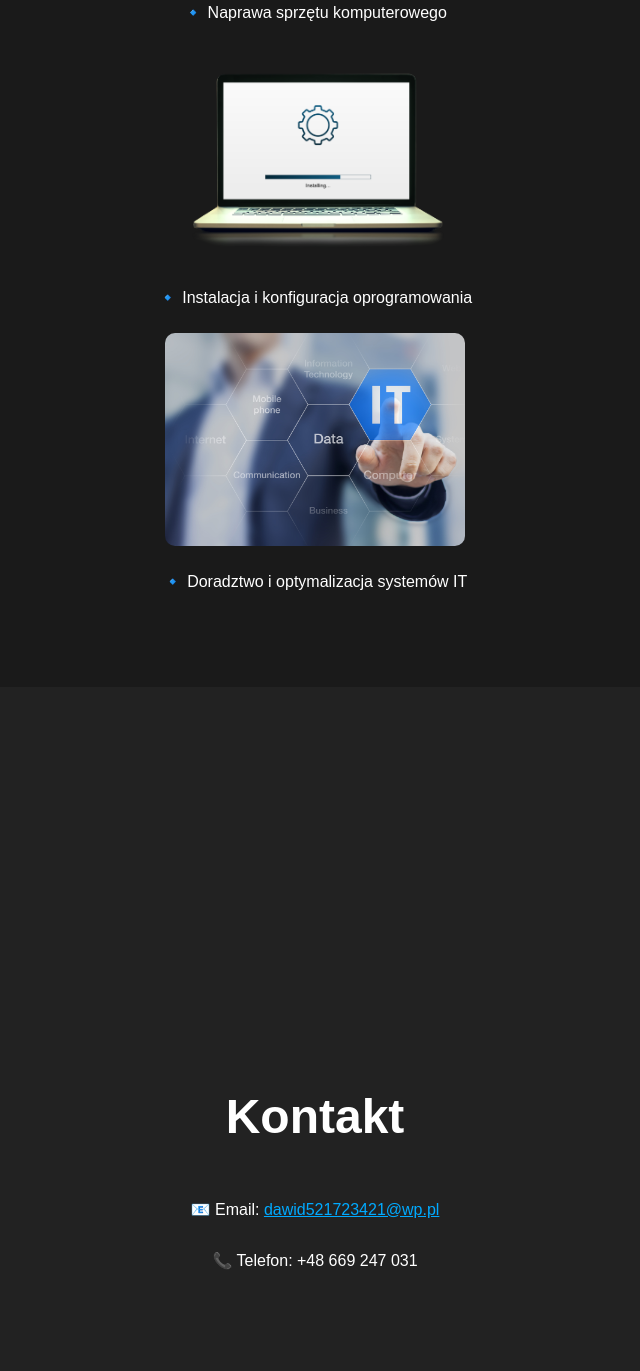
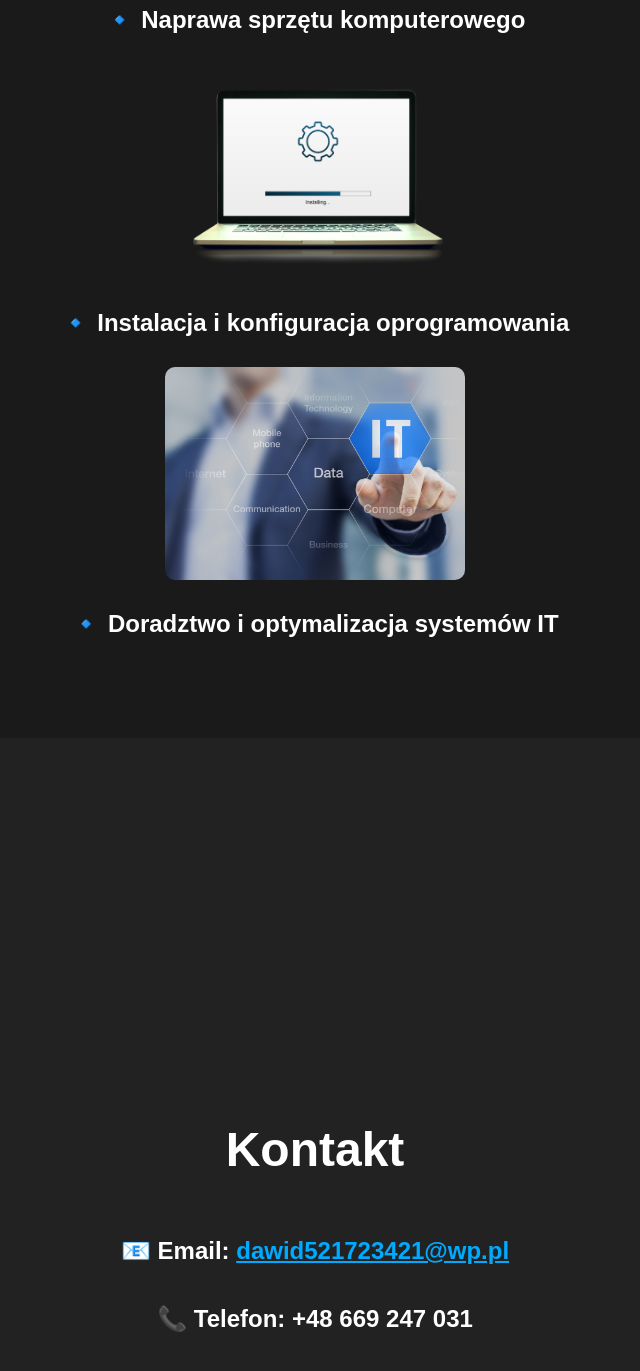
Before and after one commit to Determindd/itrembertow, a plain HTML site: page index.html in a window 1280 px wide. Shown: the part 1330-2701 px from the top of the page, without its empty margins (325-965 px from the left). Drawn offline with Linux system fonts and the light colour scheme.

Commit message:
Update index.html

```diff
--- a/index.html
+++ b/index.html
@@ -38,17 +38,17 @@
     <section id="services" class="services">
         <h1>Przykładowe Usługi</h1>
         <img src="2.jpg" alt="Usługa 1" class="service-img">
-        <p>🔹 Naprawa sprzętu komputerowego</p>
+        <h2>🔹 Naprawa sprzętu komputerowego</h2>
         <img src="3.jpg" alt="Usługa 2" class="service-img">
-        <p>🔹 Instalacja i konfiguracja oprogramowania</p>
+        <h2>🔹 Instalacja i konfiguracja oprogramowania</h2>
         <img src="4.jpg" alt="Usługa 3" class="service-img">
-        <p>🔹 Doradztwo i optymalizacja systemów IT</p>
+        <h2>🔹 Doradztwo i optymalizacja systemów IT</h2>
     </section>
 
     <section id="contact" class="contact">
         <h1>Kontakt</h1>
-        <p>📧 Email: <a href="mailto:dawid521723421@wp.pl" style="color:#00aaff;">dawid521723421@wp.pl</a></p>
-        <p>📞 Telefon: +48 669 247 031</p>
+        <h2>📧 Email: <a href="mailto:dawid521723421@wp.pl" style="color:#00aaff;">dawid521723421@wp.pl</a></h2>
+        <h2>📞 Telefon: +48 669 247 031</h2>
     </section>
 </body>
 </html>
```
